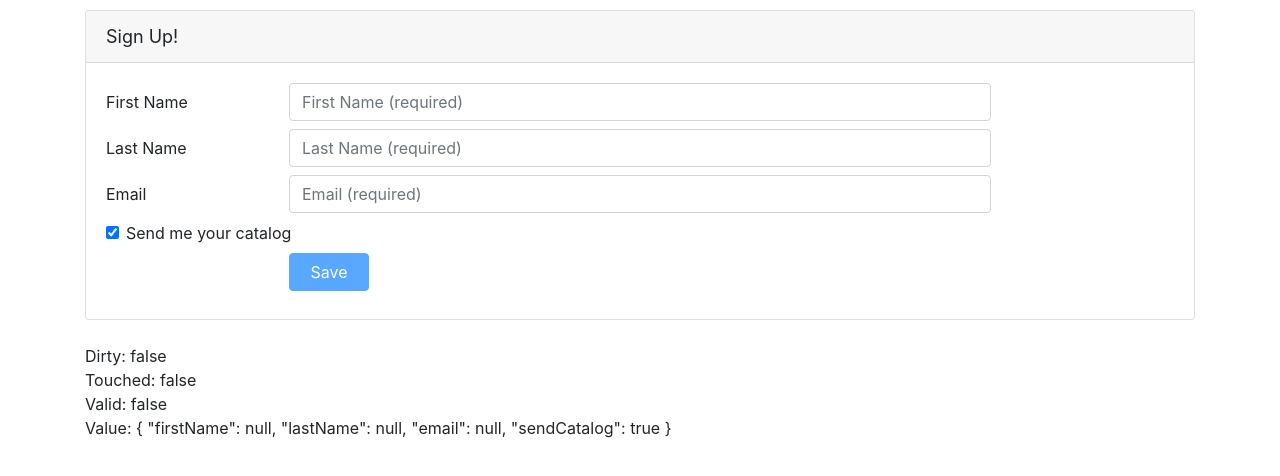
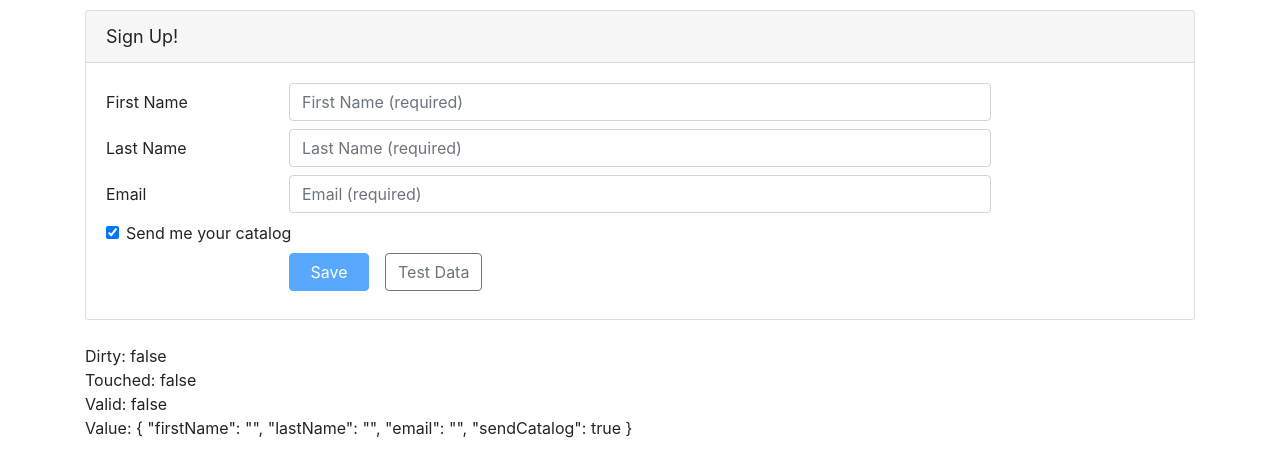
Before and after one commit to sarahkfleming/Angular-Reactive-Forms, an Angular app: page / in a window 1280 px wide. Shown: the top 476 px of the page. Built offline with nearby package versions, Linux system fonts and the light colour scheme.

Commit message:
added FormBuilder and created root form group

```diff
--- a/src/app/customers/customer.component.html
+++ b/src/app/customers/customer.component.html
@@ -203,6 +203,10 @@
                   [disabled]="!customerForm.valid">
             Save
           </button>
+          <button class="btn btn-outline-secondary"
+                  type="button"
+                  (click)="populateTestData()">Test Data
+          </button>
         </div>
       </div>
     </form>
--- a/src/app/customers/customer.component.ts
+++ b/src/app/customers/customer.component.ts
@@ -1,5 +1,5 @@
 import { Component, OnInit } from '@angular/core';
-import { FormControl, FormGroup } from '@angular/forms';
+import { FormGroup, FormBuilder } from '@angular/forms';
 
 import { Customer } from './customer';
 
@@ -12,15 +12,26 @@ export class CustomerComponent implements OnInit {
   customerForm: FormGroup;
   customer = new Customer();
 
-  constructor() { }
+  constructor(private fb: FormBuilder) {
+
+   }
 
   ngOnInit(): void {
-    // Put FormGroup in ngOnInit to ensure that the component and template are initialized before building the form model.
-    this.customerForm = new FormGroup({
-      firstName: new FormControl(),
-      lastName: new FormControl(),
-      email: new FormControl(),
-      sendCatalog: new FormControl(true)
+    this.customerForm = this.fb.group({
+      firstName: '',
+      lastName: '',
+      email: '',
+      sendCatalog: true
+    });
+
+  }
+
+  populateTestData(): void {
+    this.customerForm.setValue({
+      firstName: 'Jack',
+      lastName: 'Harkness',
+      email: 'jack@torchwood.com',
+      sendCatalog: false
     });
   }
 
```
